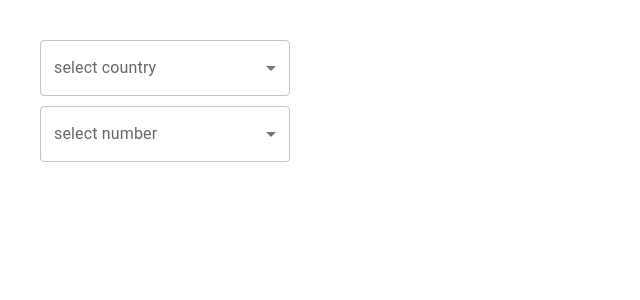
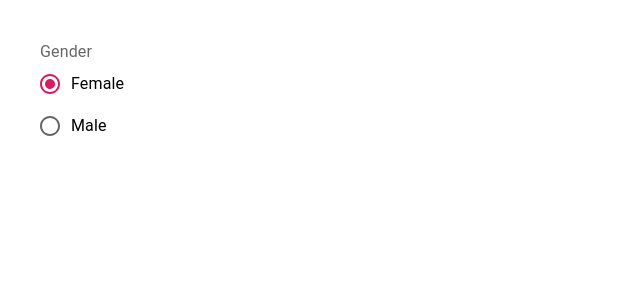
Before and after one commit to saltukkilinc/material-ui-dashboard, a React (Vite) app: page / in a window 1280 px wide. Shown: the top 300 px of the page, without its empty margins (0-640 px from the left). Built offline with nearby package versions, Linux system fonts and the light colour scheme.

Commit message:
add radio button group

```diff
--- a/src/App.tsx
+++ b/src/App.tsx
@@ -1,7 +1,8 @@
 // import MuiTypography from "./components/muiTypography";
 // import MuiButton from "./components/muiButton";
 // import MuiTextField from "./components/muiTextField";
-import MuiSelect from "./components/muiSelect";
+// import MuiSelect from "./components/muiSelect";
+import MuiRadioGroup from "./components/muiRadioButton";
 
 import "./App.css";
 
@@ -12,7 +13,8 @@
       {/* <MuiTypography /> */}
       {/* <MuiButton /> */}
       {/* <MuiTextField /> */}
-      <MuiSelect />
+      {/* <MuiSelect /> */}
+      <MuiRadioGroup />
     </div>
   );
 }
--- /dev/null
+++ b/src/components/muiRadioButton/index.tsx
@@ -0,0 +1,43 @@
+import * as React from "react";
+import Radio from "@mui/material/Radio";
+import RadioGroup from "@mui/material/RadioGroup";
+import FormControlLabel from "@mui/material/FormControlLabel";
+import FormControl from "@mui/material/FormControl";
+import FormLabel from "@mui/material/FormLabel";
+import { pink } from "@mui/material/colors";
+
+export default function MuiRadioGroup() {
+  const [value, setValue] = React.useState("female");
+
+  const handleChange = (event: React.ChangeEvent<HTMLInputElement>) => {
+    setValue((event.target as HTMLInputElement).value);
+  };
+
+  return (
+    <FormControl>
+      <FormLabel id="demo-controlled-radio-buttons-group">Gender</FormLabel>
+      <RadioGroup
+        aria-labelledby="demo-controlled-radio-buttons-group"
+        name="controlled-radio-buttons-group"
+        value={value}
+        onChange={handleChange}
+      >
+        <FormControlLabel
+          value="female"
+          control={
+            <Radio
+              sx={{
+                color: pink[800],
+                "&.Mui-checked": {
+                  color: pink[600],
+                },
+              }}
+            />
+          }
+          label="Female"
+        />
+        <FormControlLabel value="male" control={<Radio />} label="Male" />
+      </RadioGroup>
+    </FormControl>
+  );
+}
```
